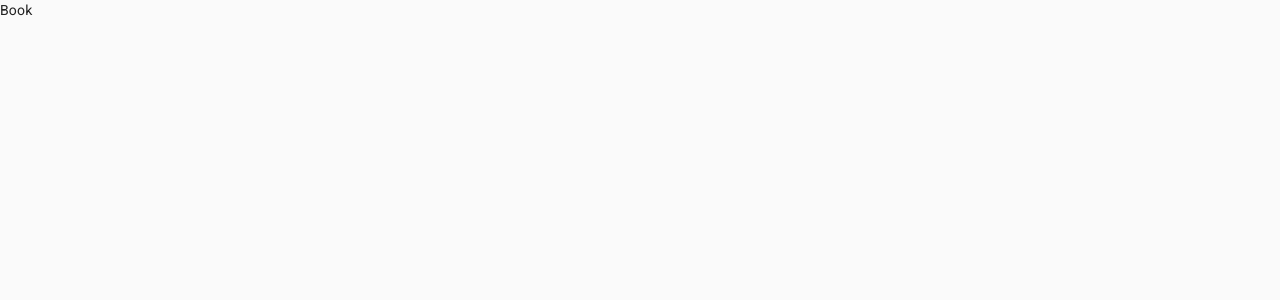
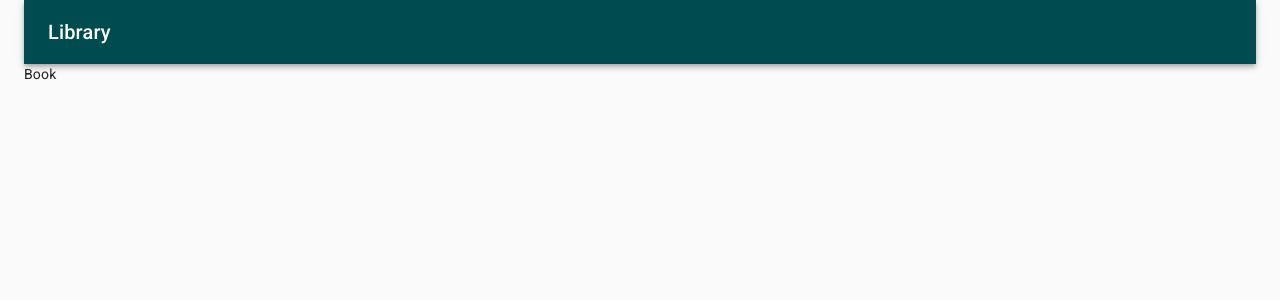
Before and after one commit to jaon82/library-web, a React (Create React App) app: page /book in a window 1280 px wide. Shown: the top 300 px of the page. Built offline with nearby package versions, Linux system fonts and the light colour scheme.

Commit message:
Componente de layout

```diff
--- /dev/null
+++ b/src/components/Layout/Header.tsx
@@ -0,0 +1,32 @@
+import React from 'react';
+import { makeStyles } from '@material-ui/core/styles';
+import AppBar from '@material-ui/core/AppBar';
+import Toolbar from '@material-ui/core/Toolbar';
+import Typography from '@material-ui/core/Typography';
+
+const useStyles = makeStyles(() => ({
+  root: {
+    flexGrow: 1,
+  },
+  title: {
+    flexGrow: 1,
+  },
+}));
+
+const Header: React.FC = () => {
+  const classes = useStyles();
+
+  return (
+    <div className={classes.root}>
+      <AppBar position="static">
+        <Toolbar>
+          <Typography variant="h6" className={classes.title}>
+            Library
+          </Typography>
+        </Toolbar>
+      </AppBar>
+    </div>
+  );
+};
+
+export default Header;
--- a/src/components/Layout/index.tsx
+++ b/src/components/Layout/index.tsx
@@ -5,6 +5,8 @@
   responsiveFontSizes,
   ThemeProvider,
 } from '@material-ui/core/styles';
+import Container from '@material-ui/core/Container';
+import Header from './Header';
 
 let theme = createMuiTheme({
   palette: {
@@ -19,7 +21,10 @@
   return (
     <ThemeProvider theme={theme}>
       <CssBaseline />
-      {children}
+      <Container maxWidth="lg">
+        <Header />
+        {children}
+      </Container>
     </ThemeProvider>
   );
 };
```
